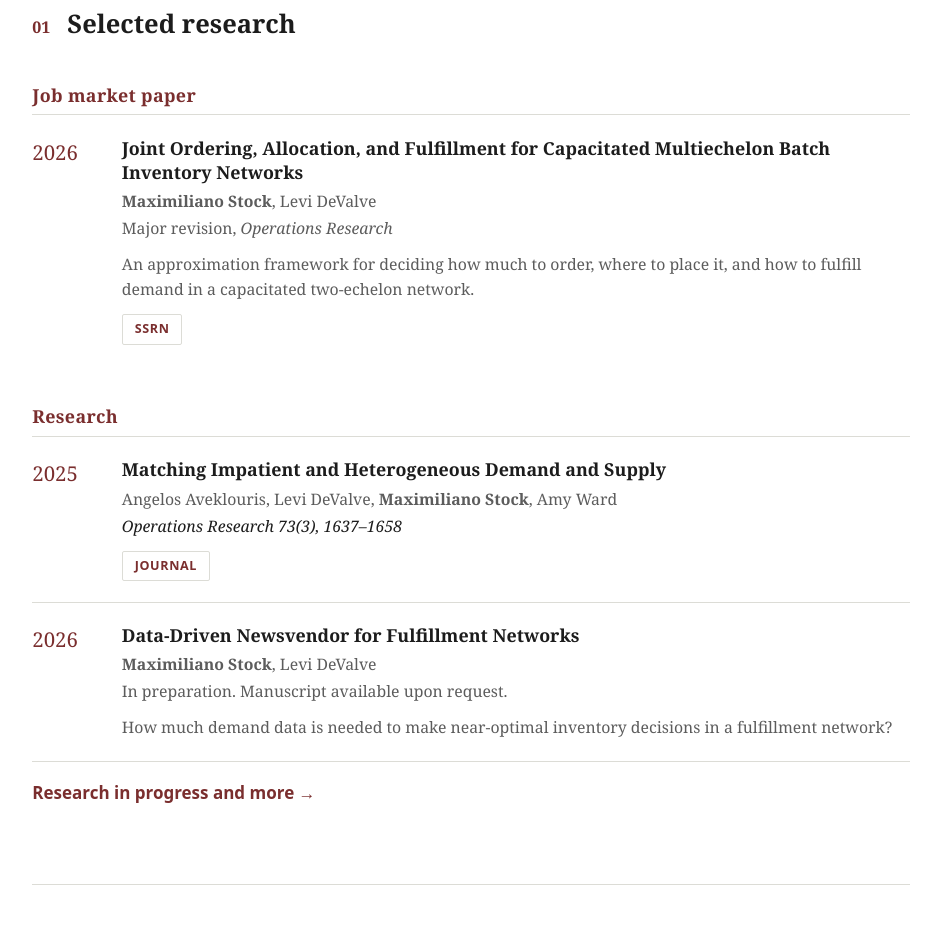
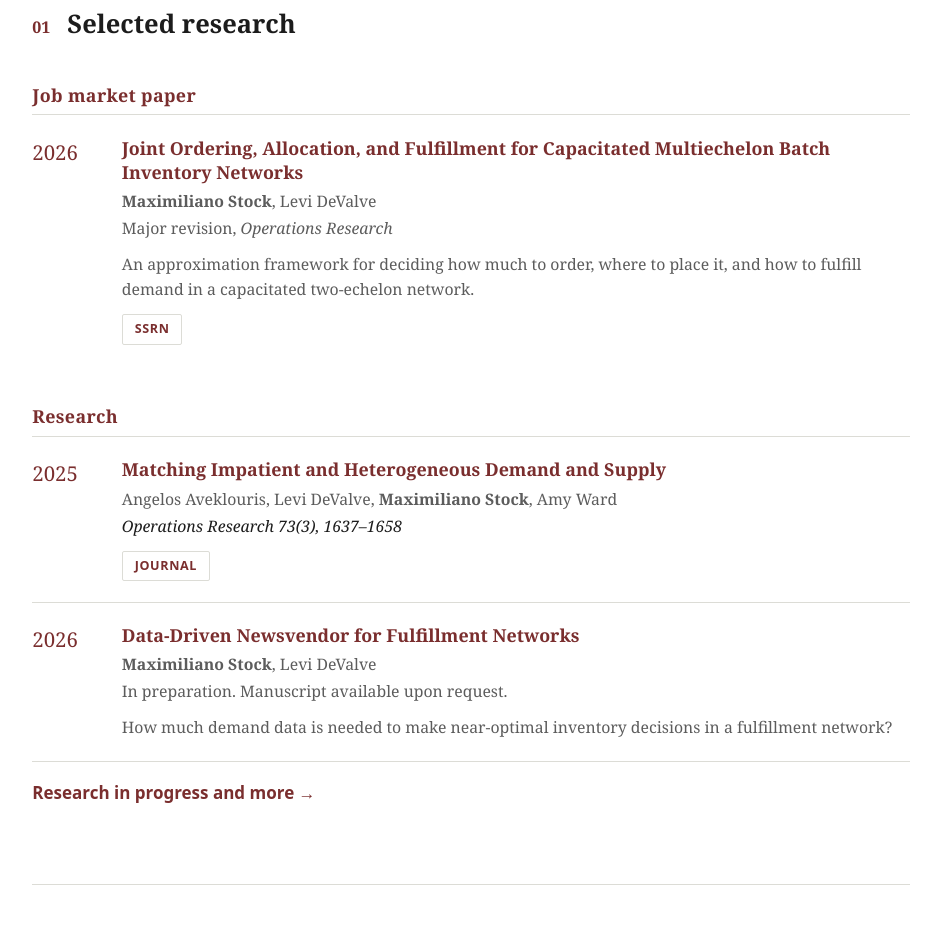
Before and after one commit to mstock0995/mstock0995.github.io, a plain HTML site: page index.html in a window 1280 px wide. Shown: the part 776-1712 px from the top of the page, without its empty margins (169-1110 px from the left). Drawn offline with Linux system fonts and the light colour scheme.

Commit message:
Clickable paper titles

```diff
--- a/index.html
+++ b/index.html
@@ -43,7 +43,7 @@
     <div class="pub">
       <div class="year">2026</div>
       <div>
-        <h3>Joint Ordering, Allocation, and Fulfillment for Capacitated Multiechelon Batch Inventory Networks</h3>
+        <h3><a href="https://papers.ssrn.com/sol3/papers.cfm?abstract_id=7202599" target="_blank" rel="noopener">Joint Ordering, Allocation, and Fulfillment for Capacitated Multiechelon Batch Inventory Networks</a></h3>
         <p class="authors"><strong>Maximiliano Stock</strong>, Levi DeValve</p>
         <p class="status">Major revision, <em>Operations Research</em></p>
         <p class="abs">An approximation framework for deciding how much to order, where to place it, and how to fulfill demand in a capacitated two-echelon network.</p>
@@ -55,7 +55,7 @@
     <div class="pub">
       <div class="year">2025</div>
       <div>
-        <h3>Matching Impatient and Heterogeneous Demand and Supply</h3>
+        <h3><a href="https://doi.org/10.1287/opre.2022.0005" target="_blank" rel="noopener">Matching Impatient and Heterogeneous Demand and Supply</a></h3>
         <p class="authors">Angelos Aveklouris, Levi DeValve, <strong>Maximiliano Stock</strong>, Amy Ward</p>
         <p class="venue">Operations Research 73(3), 1637&ndash;1658</p>
         <div class="btns"><a href="https://doi.org/10.1287/opre.2022.0005" target="_blank" rel="noopener">Journal</a></div>
@@ -65,7 +65,7 @@
     <div class="pub">
       <div class="year">2026</div>
       <div>
-        <h3>Data-Driven Newsvendor for Fulfillment Networks</h3>
+        <h3><a href="mailto:mstock0@chicagobooth.edu?subject=Manuscript%20request%3A%20Data-Driven%20Newsvendor%20for%20Fulfillment%20Networks">Data-Driven Newsvendor for Fulfillment Networks</a></h3>
         <p class="authors"><strong>Maximiliano Stock</strong>, Levi DeValve</p>
         <p class="status">In preparation. Manuscript available upon request.</p>
         <p class="abs">How much demand data is needed to make near-optimal inventory decisions in a fulfillment network?</p>
```
Also changed, not shown: research.html (+6 -6 lines).
